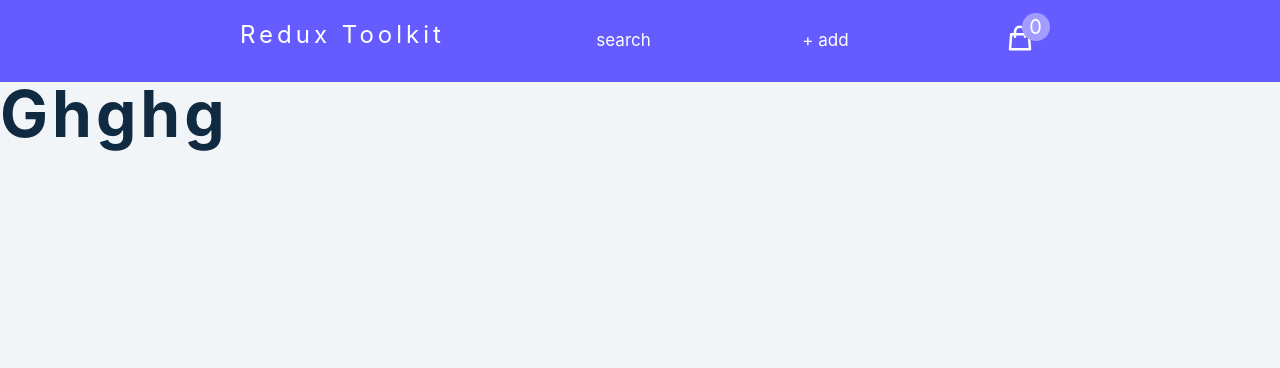
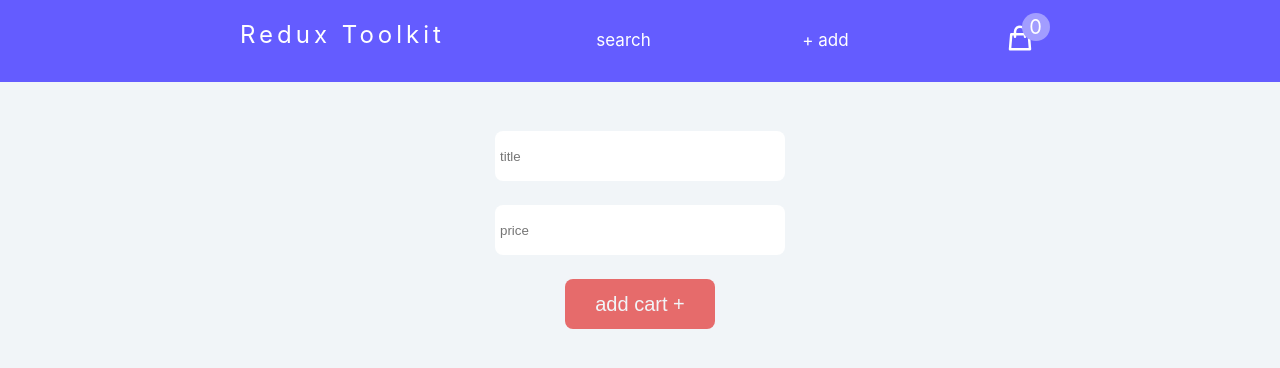
Before and after one commit to Kate1985sky/text-redux, a React (Create React App) app: page /add in a window 1280 px wide. Shown: the top 368 px of the page. Built offline with nearby package versions, Linux system fonts and the light colour scheme; no server answers.

Commit message:
add hover buttons

```diff
--- a/src/features/cart/cartSlice.js
+++ b/src/features/cart/cartSlice.js
@@ -3,6 +3,7 @@
 
 
 const url = "https://course-api.com/react-useReducer-cart-project";
+console.log(url);
 
 const initialState = {
   cartItems: [],
@@ -13,7 +14,7 @@
 
 export const getCartItems = createAsyncThunk(
   "cart/getCartItems",
-  async (movies, thunkAPI) => {
+  async (thunkAPI) => {
     try {
       const resp = await axios(url);
       return resp.data;
--- a/src/features/search/searchSlice.js
+++ b/src/features/search/searchSlice.js
@@ -1,20 +1,20 @@
 import { createSlice } from "@reduxjs/toolkit";
 
 const initialState = {
-    shows: {},
-    selectItemOrShow: {},
+    selectItem: [],
 }
 
 const searchSlice = createSlice({
     name: "search",
     initialState,
     reducers: {
-        searchItem : (state) => {
-
+        searchItem : (state, action) => {
+            const itemId = action.payload;
+            const showItem = state.selectItem.find((item) => item.id === itemId);
         },
     }
 })
 
-export const {searchItem} = searchSlice.actions;
+export const {showItem, searchItem} = searchSlice.actions;
 
 export default searchSlice.reducer;
--- a/src/index.css
+++ b/src/index.css
@@ -323,7 +323,9 @@
   justify-content: center;
   margin-top: 50px;
 }
-
+::placeholder {
+  padding-left: 5px;
+}
 input {
   width: 290px;
   height: 50px;
@@ -338,8 +340,50 @@
   border: none;
   border-radius: 8px;
   cursor: pointer;
-  /* background-color: clr-primary; */
+  background-color: var(--clr-primary-light);
+  color: var(--clr-grey-5);
+}
+.btn-search:hover {
+  background-color: var(--clr-grey-5);
+  opacity: 0.5;
+  color: var(--clr-grey-1);
+  transition: 0.5s;
 }
 span {
   font-size: 20px;
 }
+
+/*
+===============
+new cart
+===============
+*/
+
+.addCart {
+  height: 100%;
+  display: flex;
+  flex-direction: column;
+  margin: 0 auto;
+  margin-top: 25px;
+  align-items: center;
+  text-align: center;
+}
+.form-input {
+  display: block;
+}
+.form {
+  padding: 5px;
+}
+.submit {
+  width: 150px;
+  height: 50px;
+  border-radius: 8px;
+  border: none;
+  background-color: var(--clr-red-light);
+  color: var(--clr-grey-10);
+  cursor: pointer;
+}
+.submit:hover {
+  background-color:rgba(0, 0, 0, 0.2);
+  transition: 0.5s;
+}
--- a/src/pages/FormNewItem/FormNewItem.js
+++ b/src/pages/FormNewItem/FormNewItem.js
@@ -1,6 +1,37 @@
+import { useState } from "react";
 
-export const FormNewItem = () => {
-    return (
-        <h1>ghghg</h1>
-    )
-}
+export const FormNewItem = ({ title, price, id }) => {
+  const [item, setItem] = useState({});
+
+  const addHendler = () => {};
+
+  return (
+    <div className="addCart">
+      <form onSubmit={addHendler}>
+        <label className="form">
+          <input
+            className="form-input"
+            type="text"
+            onChange={(e) => setItem(e.target.value)}
+            value={item["title"]}
+            name={title}
+            placeholder="title"
+          />
+        </label>
+        <label className="form">
+          <input
+            className="form-input"
+            type="text"
+            onChange={(e) => setItem(e.target.value)}
+            value={item["price"]}
+            name={price}
+            placeholder="price"
+          />
+        </label>
+      </form>
+      <button type="submit" className="submit">
+        <span>add cart +</span>
+      </button>
+    </div>
+  );
+};
--- a/src/pages/Search/Search.js
+++ b/src/pages/Search/Search.js
@@ -4,16 +4,23 @@
 import { searchItem } from "../../features/search/searchSlice";
 import {getCartItems} from "../../features/cart/cartSlice";
 
-export const Search = () => {
+export const Search = ({cartItems}) => {
   const [input, setInput] = useState("");
   const dispatch = useDispatch();
 
-  const { cartItems } = useSelector((store) => store.cart);
-  // const { value } = useSelector((store) => store.search);
+  // const { cartItems } = useSelector((store) => store.cart);
+  // const { showItem } = useSelector((store) => store.search);
+
+  // if (input.length >= 3) {
+  //   Navigate(`/search?q=${input}`)
+  // } else {
+  //   alert("sorry, at least 3 chars!")
+  // }
 
   const submitChange = (e) => {
     e.preventDefault();
-    dispatch(getCartItems(input));
+    dispatch(getCartItems(searchItem));
+    console.log(input);
     setInput("");
   };
 
```
Also changed, not shown: src/features/newCart/newcartSlice.js (added, +17 -0 lines).
